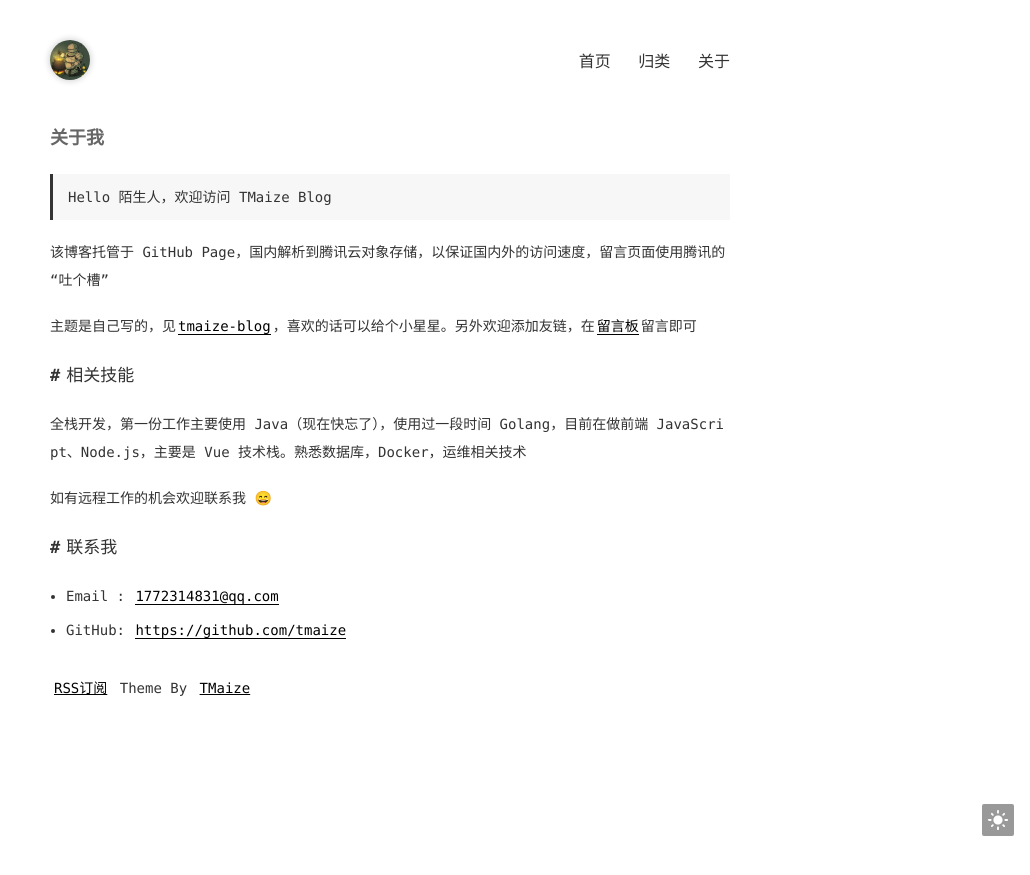
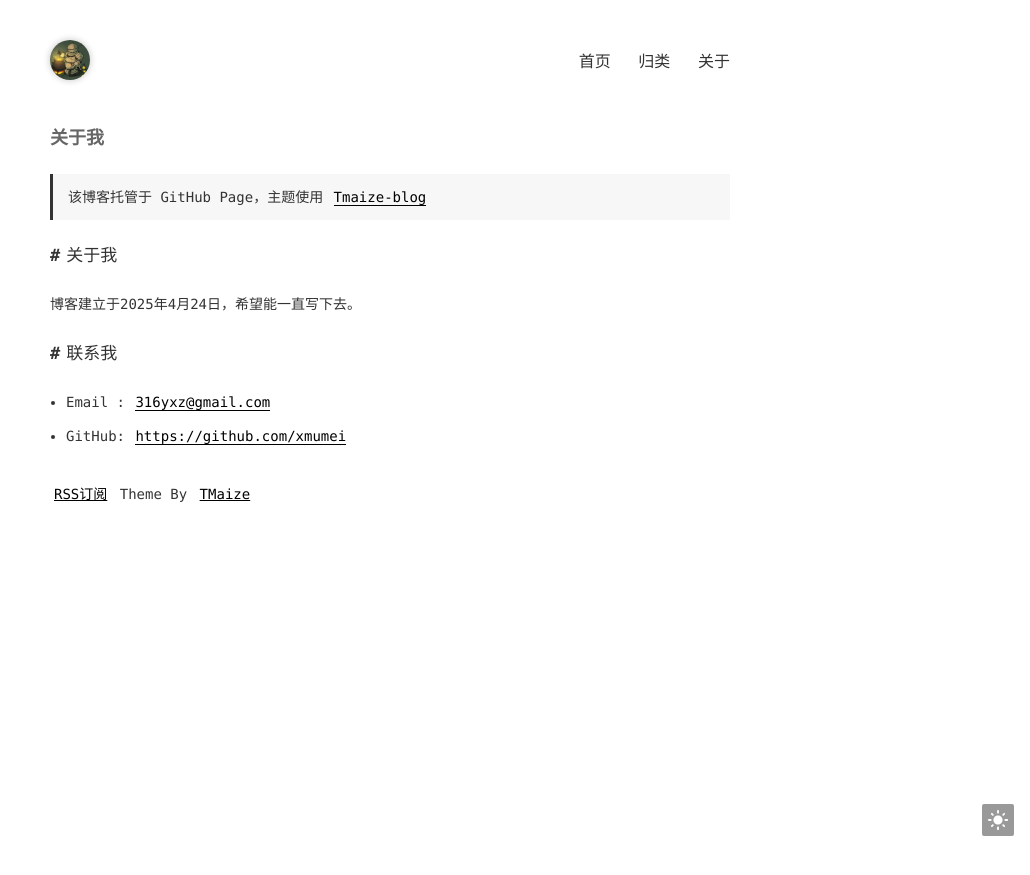
Before and after one commit to xmumei/xmumei.github.io, a Jekyll site: the page built from pages/about.md, in a window 1280 px wide. Shown: the top 875 px of the page, without its empty margins (250-1280 px from the left). Built offline with Jekyll 4.4.1, drawn with Linux system fonts in a browser that asks for light colours.

Commit message:
调整资源

```diff
--- a/pages/about.md
+++ b/pages/about.md
@@ -3,20 +3,14 @@ layout: mypost
 title: 关于我
 ---
 
-> Hello 陌生人，欢迎访问 TMaize Blog
+> 该博客托管于 GitHub Page，主题使用 [Tmaize-blog](https://github.com/TMaize/tmaize-blog)
 
-该博客托管于 GitHub Page，国内解析到腾讯云对象存储，以保证国内外的访问速度，留言页面使用腾讯的“吐个槽”
+## 关于我
 
-主题是自己写的，见[tmaize-blog](https://github.com/TMaize/tmaize-blog)，喜欢的话可以给个小星星。另外欢迎添加友链，在[留言板](chat.html)留言即可
-
-## 相关技能
-
-全栈开发，第一份工作主要使用 Java（现在快忘了），使用过一段时间 Golang，目前在做前端 JavaScript、Node.js，主要是 Vue 技术栈。熟悉数据库，Docker，运维相关技术
-
-如有远程工作的机会欢迎联系我 😄
+博客建立于2025年4月24日，希望能一直写下去。
 
 ## 联系我
 
-- Email&nbsp;: [1772314831@qq.com](mailto:1772314831@qq.com)
+- Email&nbsp;: [316yxz@gmail.com](mailto:316yxz@gmail.com)
 
-- GitHub: [https://github.com/tmaize](https://github.com/tmaize)
+- GitHub: [https://github.com/xmumei](https://github.com/xmumei)
```
Also changed, not shown: pages/categories.html (+10 -3 lines), 2 other files.
